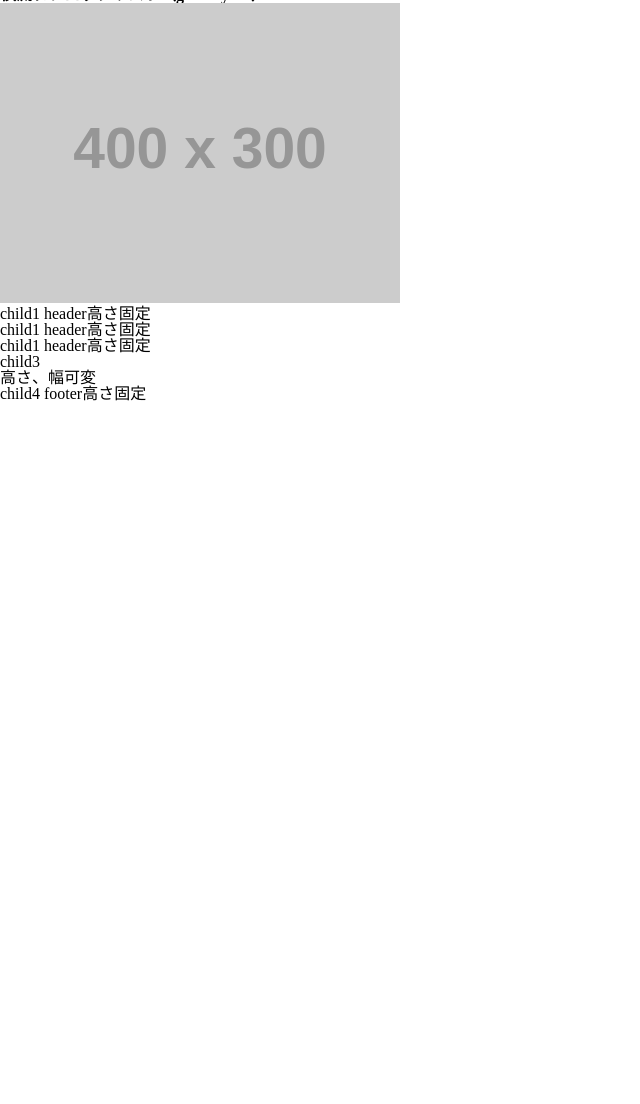
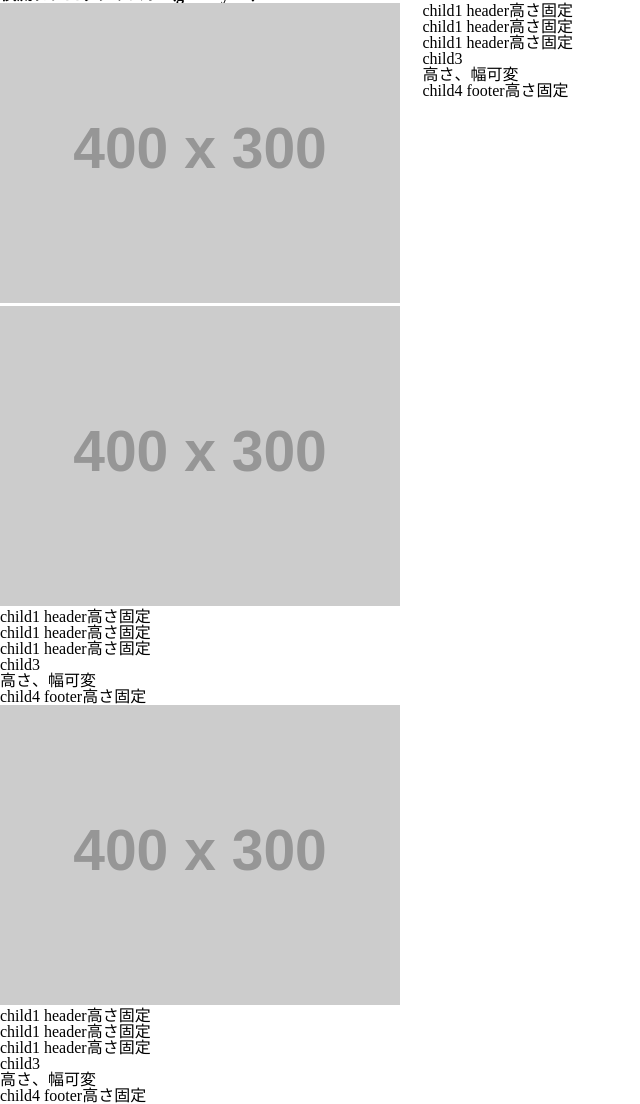
Before and after one commit to so-kun/css_sandbox, a website: page contents/list3.html in a window 1280 px wide. Shown: the part 13-1117 px from the top of the page, without its empty margins (0-640 px from the left). Before the commit the page ends 800 px from the top, so only its background shows below. Drawn offline with Linux system fonts and the light colour scheme; placeholder pictures from the web are drawn by us.

Commit message:
テストコミット
テストコミット

```diff
--- a/contents/list3.html
+++ b/contents/list3.html
@@ -48,8 +48,16 @@
      可能であれば「async（文書の読み込みが完了した時点でスクリプトを実行）」を使用
      Example: <script src="" async></script> -->
      <style>
-
-
+     .flex_container{
+         display: flex;
+         flex-direction: row;
+         flex-wrap: wrap;
+         align-items: stretch;
+         align-content: flex-start;
+     }
+     .list_item{
+         flex-basis: 33%;
+     }
      @media (min-width: 768px){
 
 
@@ -72,6 +80,24 @@
                 <footer>child4 footer高さ固定</footer>
             </div>
         </div>
+        <div class="list_item">
+            <img class="list_item__thumbnail" src="https://placehold.jp/400x300.png"></div>
+            <div class="list_item__content">
+                <header>child1 header高さ固定<br>child1 header高さ固定<br>child1 header高さ固定</header>
+                <p>child3 <br>高さ、幅可変</p>
+
+                <footer>child4 footer高さ固定</footer>
+            </div>
+        </div>
+        <div class="list_item">
+            <img class="list_item__thumbnail" src="https://placehold.jp/400x300.png"></div>
+            <div class="list_item__content">
+                <header>child1 header高さ固定<br>child1 header高さ固定<br>child1 header高さ固定</header>
+                <p>child3 <br>高さ、幅可変</p>
+
+                <footer>child4 footer高さ固定</footer>
+            </div>
+        </div>
     </div>
 
 </div>
```
Also changed, not shown: index.html (+1 -0 lines).
